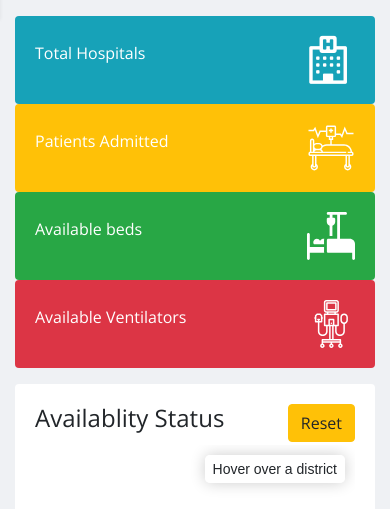
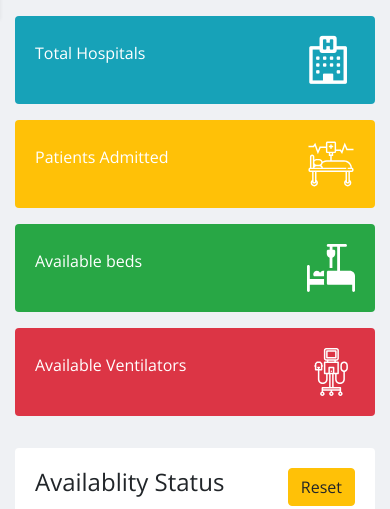
Before and after one commit to gokuls/covidassetmgt, a Django app: page /home in a window 390 px wide. Shown: the part 104-613 px from the top of the page. Run offline with Django 3.2, Linux system fonts and the light colour scheme; the visitor is signed in with stand-in values (Sample User, id 1); data that the repository does not hold is empty; some libraries are stand-ins or nearby versions.

Commit message:
Changes in Home PAge

```diff
--- a/covidasset/assetmgt/apiviews.py
+++ b/covidasset/assetmgt/apiviews.py
@@ -70,6 +70,8 @@ def getTotalCounts(request):
         print(assets_list)
         asset_total=asset_utilized=asset_balance=0
         for asset in assets_list:
+            asset = asset.split(" ")
+            asset = "_".join(asset)
             asset_lower = asset.lower()
             for hospital in state_hospitals:
                 try:
@@ -179,7 +181,11 @@ def getHospitalsByDistrict(request):
                 if h_data['pk']==asset['fields']['hospital_id']:
                     print(asset['fields']['asset_id'],h_data['pk'])
                     asset_obj = Asset.objects.get(asset_id=asset['fields']['asset_id'])
-                    hospital_dict["assets"][asset_obj.asset_name] = {"occupied":asset["fields"]["asset_utilized"],"free":asset["fields"]["asset_balance"],"unusable":0}
+                    asset_name = asset_obj.asset_name.split(" ")
+                    asset_name = "_".join(asset_name)
+                    asset_name = asset_name.lower()
+
+                    hospital_dict["assets"][asset_name] = {"occupied":asset["fields"]["asset_utilized"],"free":asset["fields"]["asset_balance"],"unusable":0}
                     if "bed" in asset_obj.asset_name.lower():
                         hospital_dict["patients"] = asset["fields"]["asset_utilized"]
             district_data.append(hospital_dict)
@@ -221,9 +227,15 @@ def getStateNew(request):
                 for asset in assets:
                     try:
                         for hospital in district_hospitals:
+                            asset = asset.split(" ")
+                            asset = "_".join(asset)
                             asset_lower = asset.lower()
                             #assetmgt_object = AssetMgt.objects.filter(hospital_id__district_id=district.district_id,hospital_id=hospital,asset_id__asset_name=asset).annotate(count_asset=Count("hospital_id")).order_by("-creation_date","asset_id","hospital_id")[0].distinct('hospital_id').values('asset_total','asset_utilized','asset_balance')
-                            assetmgt_object = AssetMgt.objects.filter(hospital_id__district_id=district.district_id,hospital_id=hospital,asset_id__asset_name=asset).order_by("hospital_id","-creation_date").distinct('hospital_id').values('asset_total','asset_utilized','asset_balance')
+                            assetmgt_object = AssetMgt.objects.filter(
+                                hospital_id__district_id=district.district_id,
+                                hospital_id=hospital,asset_id__asset_name=asset).order_by(
+                                "hospital_id","-creation_date").distinct('hospital_id').values(
+                                'asset_total','asset_utilized','asset_balance')
                             if assetmgt_object.exists():
                                 asset_total += assetmgt_object[0]['asset_total']
                                 asset_utilized += assetmgt_object[0]['asset_utilized']
@@ -246,7 +258,10 @@ def getStateNew(request):
                 dist_dict["info"] = { "healthcentres":0,"patients":0,"freebeds":0}
                 dist_dict["assets"] = {}
                 for asset in assets:
-                    asset_lower = asset.lower()
+                    asset_lower = asset.split(" ")
+                    asset_lower = "_".join(asset_lower)
+                    asset_lower = asset_lower.lower()
+
                     dist_dict["assets"][asset_lower]={"occupied":0,"total":0,"free":0,"unusable":0}
 
             state_data.append(dist_dict)
--- a/covidasset/assetmgt/static/js/src/main.js
+++ b/covidasset/assetmgt/static/js/src/main.js
@@ -114,7 +114,7 @@ info.updateForDistrict = function (properties) {
             "Health Centres: ", dist[0].info.healthcentres,
             ", Patients: ", dist[0].info.patients,
             ", Free Beds: ", dist[0].info.freebeds
-        ) : 'Hover over a district');
+        ) : '');
 }
 
 info.addTo(map);
@@ -191,6 +191,8 @@ function onMouseOutDistrict(e) {
 
 function onClickDistrict(e) {
 
+     info.updateForDistrict(null);
+
     isDistrictSelected = true;
 
     let selectedDistrict = e.target.feature.properties.DISTRICT;
@@ -227,11 +229,11 @@ function onClickDistrict(e) {
 
         districtData = res;
 
-        console.log(districtData);
+        // console.log(districtData);
         /* Generate markers for the district */
         $.each(districtData, function (index, value) {
 
-            console.log(value.location, isNaN(parseFloat(value.location[0])), isNaN(parseFloat(value.location[1])));
+            // console.log(value.location, isNaN(parseFloat(value.location[0])), isNaN(parseFloat(value.location[1])));
 
             if (!
                 (
@@ -250,8 +252,12 @@ function onClickDistrict(e) {
                     popUpBalance += hKey + ': ' + value.assets[hKey].free + '<br>';
                 });
 
-                let popupText = "".concat("<div class=\"popup\">", value.name, "<br>Patients: ", value.patients, "<br>", popUpBalance, "</div>");
+                let popupText = "".concat(
+                    "<div class=\"popup\">", value.name,
+                    "<br>Patients: ", value.patients,
+                    "<br>", popUpBalance, "</div>");
 
+                // console.log ( value.location, popupText );
 
                 markers.push(L.marker(value.location, { icon: blueMarkerIcon }).addTo(map).bindPopup(popupText));
             }
@@ -359,9 +365,11 @@ function assetSelectorForStateOnChange(value) {
 
 function assetSelectorForDistrictOnChange(value) {
 
-    console.log(value);
+    console.log( value );
 
     let selectedAsset = value;
+
+    console.log ( districtData );
 
     let names = districtData.map(ele => ele.name);
 
@@ -446,7 +454,7 @@ function resetAll() {
 
             stateData = res;
 
-            console.log ( stateData )
+            console.log ( JSON.stringify(stateData) )
 
             assetsList = generateAssetsList(stateData);
 
--- a/covidasset/assetmgt/templates/assetmgt/index-new-1.html
+++ b/covidasset/assetmgt/templates/assetmgt/index-new-1.html
@@ -8,7 +8,7 @@ THAMC
 {% block 'content' %}
         <div class="row">
 
-          <div class="col-md-3">
+          <div class="col-md-3 col-xs-6 mb-3">
             <div class="card bg-info card-img-holder text-white">
               <div class="card-body">
 
@@ -24,7 +24,7 @@ THAMC
             </div>
           </div>
 
-          <div class="col-md-3">
+          <div class="col-md-3 col-xs-6 mb-3">
             <div class="card bg-warning card-img-holder text-white">
               <div class="card-body">
 			  <span class="float-right" > <img width="48px;" src="static/images/active.svg" ></span>
@@ -39,7 +39,7 @@ THAMC
             </div>
           </div>
 
-          <div class="col-md-3">
+          <div class="col-md-3 col-xs-6 mb-3 ">
             <div class="card bg-success card-img-holder text-white">
               <div class="card-body">
 			   <span class="float-right" > <img width="48px;" src="static/assetmgt/images/icons/bed-w.svg" ></span>
@@ -53,7 +53,7 @@ THAMC
             </div>
           </div>
 
-          <div class="col-md-3">
+          <div class="col-md-3 col-xs-6 mb-3">
             <div class="card bg-danger card-img-holder text-white">
               <div class="card-body">
 			   <span class="float-right" > <img width="48px;" src="static/assetmgt/images/icons/ventilator-w.svg" ></span>
@@ -125,18 +125,13 @@ THAMC
         </div>
         {% endblock %}
         {% block 'customjs' %}
-        <script src="/static/js/libs/jquery-3.4.1.min.js"></script>
-        <script src="/static/js/libs/bootstrap.bundle.min.js"></script>
+        <!--script src="/static/js/libs/jquery-3.4.1.min.js"></script-->
+        <!--script src="/static/js/libs/bootstrap.bundle.min.js"></script-->
         <script src="/static/js/libs/leaflet-0.7.7.js"></script>
         <script src="/static/js/libs/Chart.min.js"></script>
 
         <script src="/static/js/src/chart.js"></script>
         <script src="/static/js/src/main.js"></script>
         <!-- Menu Toggle Script -->
-        <script>
-          $("#menu-toggle").click(function (e) {
-            e.preventDefault();
-            $("#wrapper").toggleClass("toggled");
-          });
-        </script>
+
     {% endblock %}
```
